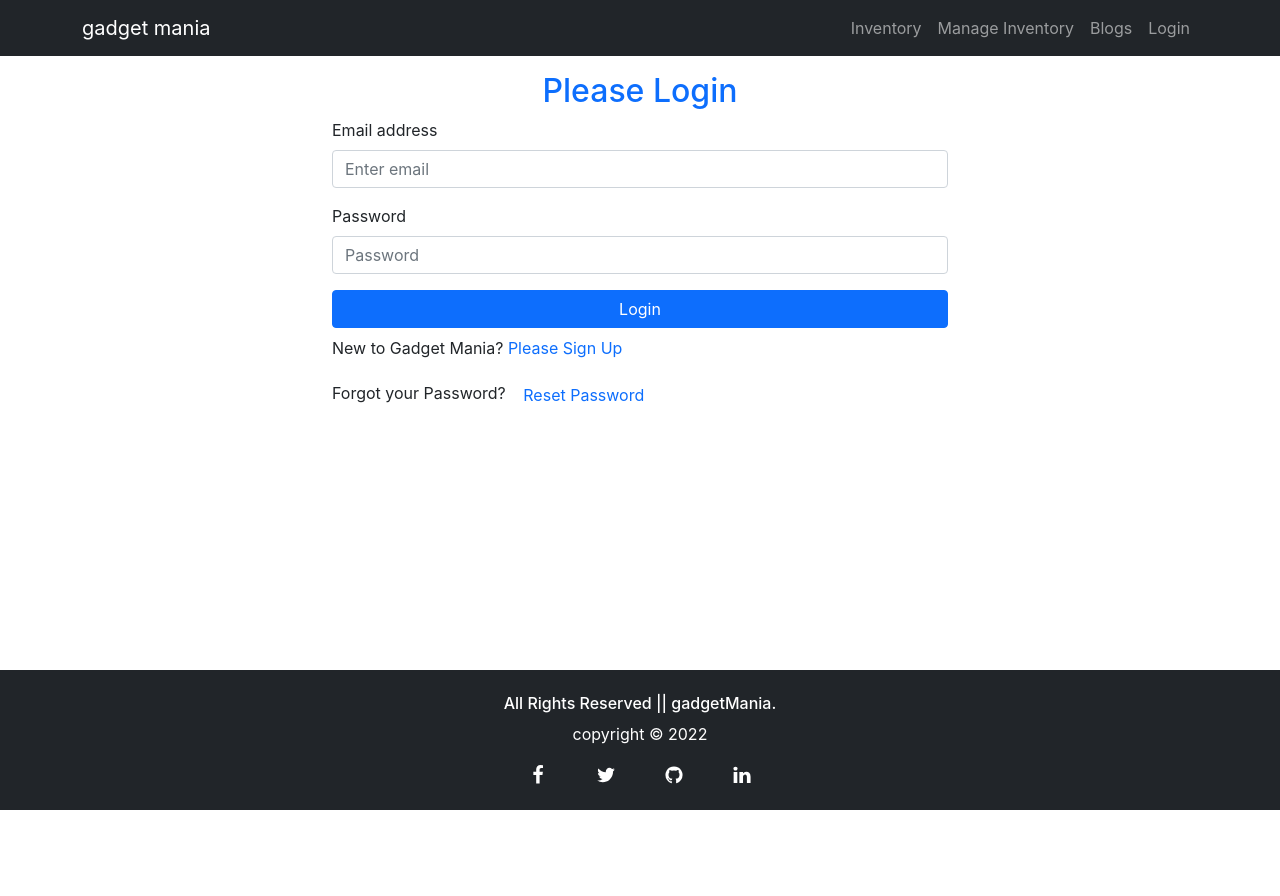
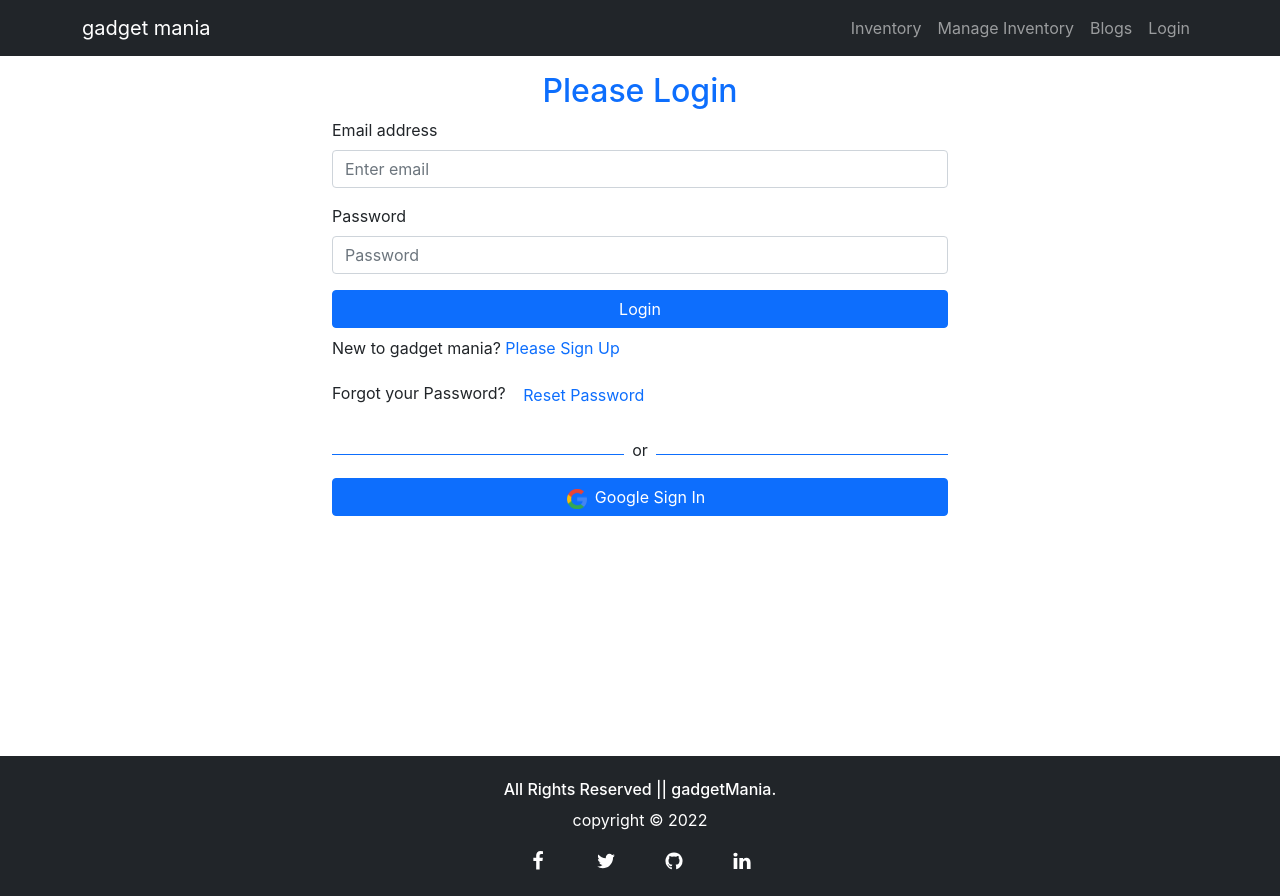
Before and after one commit to FIShahid/gadget-mania-client, a React (Create React App) app: page /login in a window 1280 px wide. Before the commit the page ends 810 px from the top, so only its background shows below. Built offline with nearby package versions, Linux system fonts and the light colour scheme; no server answers.

Commit message:
social login

```diff
--- a/src/Pages/Inventory/Inventory.js
+++ b/src/Pages/Inventory/Inventory.js
@@ -1,11 +1,13 @@
 import React from 'react';
 import { useParams } from 'react-router-dom';
+
 
 const Inventory = () => {
     const {inventoryId} = useParams()
     return (
         <div>
             <h2>Inventory Items: {inventoryId}</h2>
+
         </div>
     );
 };
--- a/src/Pages/Login/Login/Login.js
+++ b/src/Pages/Login/Login/Login.js
@@ -5,7 +5,8 @@ import { Button, Form } from 'react-bootstrap';
 import { useSendPasswordResetEmail, useSignInWithEmailAndPassword } from 'react-firebase-hooks/auth';
 import { Link, useLocation, useNavigate } from 'react-router-dom';
 import auth from '../../../firebase.init';
-// import Loading from '../../Shared/Loading/Loading';
+import Loading from '../../Shared/Loading/Loading';
+import SocialLogin from '../SocialLogin/SocialLogin';
 import { ToastContainer, toast } from 'react-toastify';
 import 'react-toastify/dist/ReactToastify.css';
 
@@ -35,8 +36,7 @@ const Login = () => {
         errorElement = <p className='text-danger fw-bold'>❌ User Email or Password Did Not Matched!!!!</p>
     }
     if (loading || sending) {
-        return;
-        // return <Loading></Loading>
+        return <Loading></Loading>
     }
     const handleSubmit = e => {
         e.preventDefault();
@@ -83,9 +83,9 @@ const Login = () => {
                 </Button>
             </Form>
             {errorElement}
-            <p>New to Gadget Mania? <Link to='/signup' className='text-primary text-decoration-none' onClick={navigateSignUp}>Please Sign Up</Link></p>
+            <p>New to gadget mania? <Link to='/signup' className='text-primary text-decoration-none' onClick={navigateSignUp}>Please Sign Up</Link></p>
             <p>Forgot your Password? <button className='btn btn-link text-primary text-decoration-none' onClick={resetPassword}>Reset Password</button></p>
-
+            <SocialLogin></SocialLogin>
             <ToastContainer></ToastContainer>
             <br />
             <br />
--- a/src/Pages/Login/RequireAuth/RequireAuth.js
+++ b/src/Pages/Login/RequireAuth/RequireAuth.js
@@ -2,16 +2,15 @@ import React from 'react';
 import { useAuthState } from 'react-firebase-hooks/auth';
 import { Navigate, useLocation } from 'react-router-dom';
 import auth from '../../../firebase.init';
-
-// import Loading from '../../Shared/Loading/Loading';
+import Loading from '../../Shared/Loading/Loading';
 
 const RequireAuth = ({ children }) => {
     const [user, loading] = useAuthState(auth);
     const location = useLocation();
 
-    // if (loading) {
-    //     return <Loading></Loading>
-    // }
+    if (loading) {
+        return <Loading></Loading>
+    }
 
     if (!user) {
         return <Navigate to='/login' state={{ from: location }} replace></Navigate>
--- a/src/Pages/Login/SignUp/SignUp.js
+++ b/src/Pages/Login/SignUp/SignUp.js
@@ -3,8 +3,8 @@ import { Link, useNavigate } from 'react-router-dom';
 import { useCreateUserWithEmailAndPassword, useUpdateProfile } from 'react-firebase-hooks/auth';
 import './Signup.css'
 import auth from '../../../firebase.init';
-// import SocialLogin from '../SocialLogin/SocialLogin';
-// import Loading from '../../Shared/Loading/Loading';
+import SocialLogin from '../SocialLogin/SocialLogin';
+import Loading from '../../Shared/Loading/Loading';
 import { ToastContainer, toast } from 'react-toastify';
 import 'react-toastify/dist/ReactToastify.css';
 
@@ -24,8 +24,7 @@ const SignUp = () => {
 
     }
     if (loading || updating) {
-        return;
-        // return <Loading></Loading>
+        return <Loading></Loading>
     }
 
     if (user) {
@@ -69,7 +68,7 @@ const SignUp = () => {
 
             </form>
             <p>Already have an account? <Link to="/login" className='text-primary pe-auto text-decoration-none' onClick={navigateLogin}>Please Login</Link> </p>
-            {/* <SocialLogin></SocialLogin> */}
+            <SocialLogin></SocialLogin>
             <ToastContainer></ToastContainer>
             <br />
             <br />
--- /dev/null
+++ b/src/Pages/Login/SocialLogin/SocialLogin.js
@@ -0,0 +1,49 @@
+import React from 'react';
+import { useSignInWithGoogle } from 'react-firebase-hooks/auth';
+import { useLocation, useNavigate } from 'react-router-dom';
+import auth from '../../../firebase.init';
+import google from '../../../image/icon/google.png'
+import Loading from '../../Shared/Loading/Loading';
+
+const SocialLogin = () => {
+
+    const [signInWithGoogle, user, loading, error] = useSignInWithGoogle(auth);
+    const navigate = useNavigate();
+    const location = useLocation();
+    let from = location?.state?.from?.pathname || "/";
+
+    let errorElement;
+    if (error) {
+        errorElement = <p className='text-danger fw-bold'>❌ Something Went Wrong</p>
+
+    }
+    if (loading) {
+        return <Loading></Loading>
+    }
+    if (user) {
+        navigate('/home')
+    }
+    //redirect to checkout
+    if (user) {
+        navigate(from, { replace: true });
+    }
+
+
+    return (
+        <div>
+            <div className='d-flex align-items-center'>
+                <div style={{ height: '1px' }} className='bg-primary w-50 '>
+
+                </div>
+                <p className='mt-2 px-2'>or</p>
+                <div style={{ height: '1px' }} className='bg-primary w-50 ' ></div>
+            </div>
+            {errorElement}
+            <button onClick={() => signInWithGoogle()} className='btn btn-primary w-100 d-block'>
+                <img style={{ width: '20px' }} src={google} alt="" />
+                <span className='px-2'>Google Sign In</span></button>
+        </div>
+    );
+};
+
+export default SocialLogin;
--- /dev/null
+++ b/src/Pages/Shared/Loading/Loading.js
@@ -0,0 +1,12 @@
+import React from 'react';
+import { Spinner } from 'react-bootstrap';
+
+const Loading = () => {
+    return (
+        <div style={{ height: '300px' }} className='w-100 d-flex justify-content-center align-items-center'>
+            <Spinner animation="border" variant="primary" />
+        </div>
+    );
+};
+
+export default Loading;
```
Also changed, not shown: firebase.json (added), 1 other file (tests, documents, lock files or other folders).
